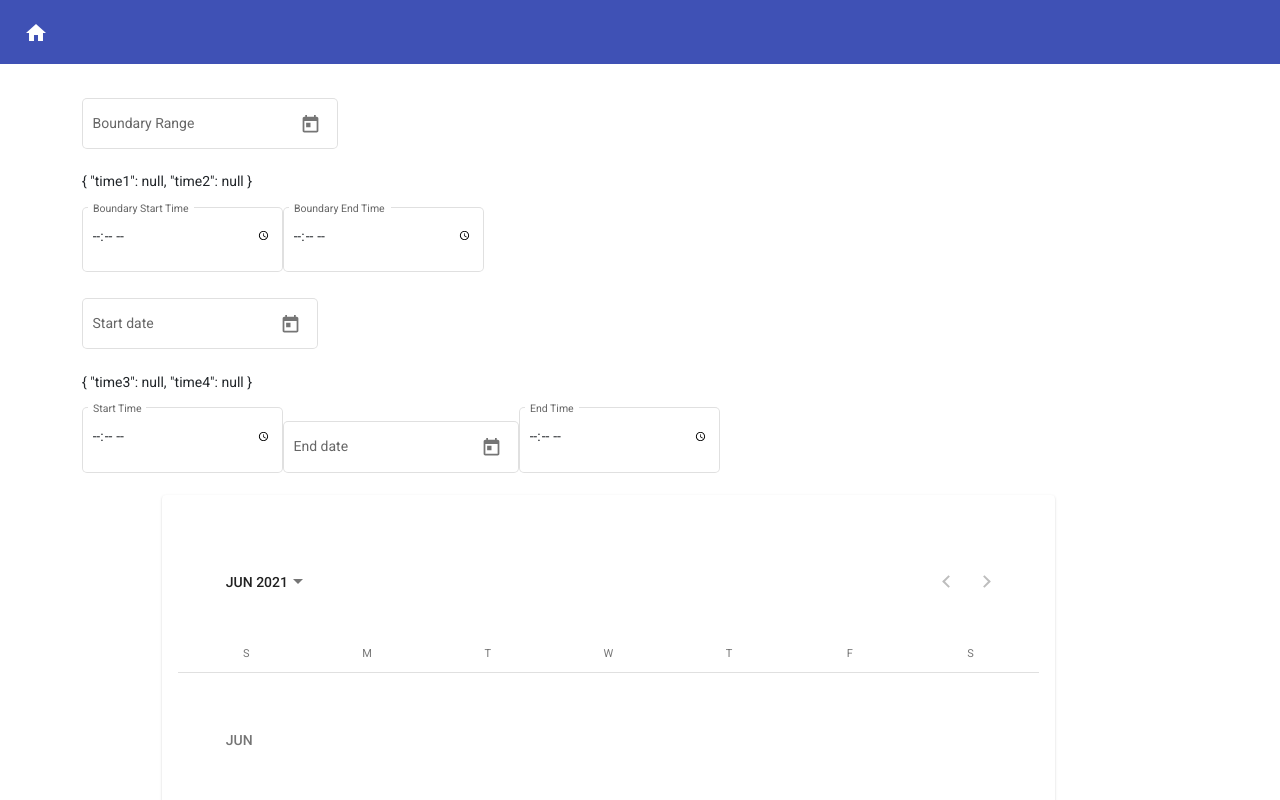
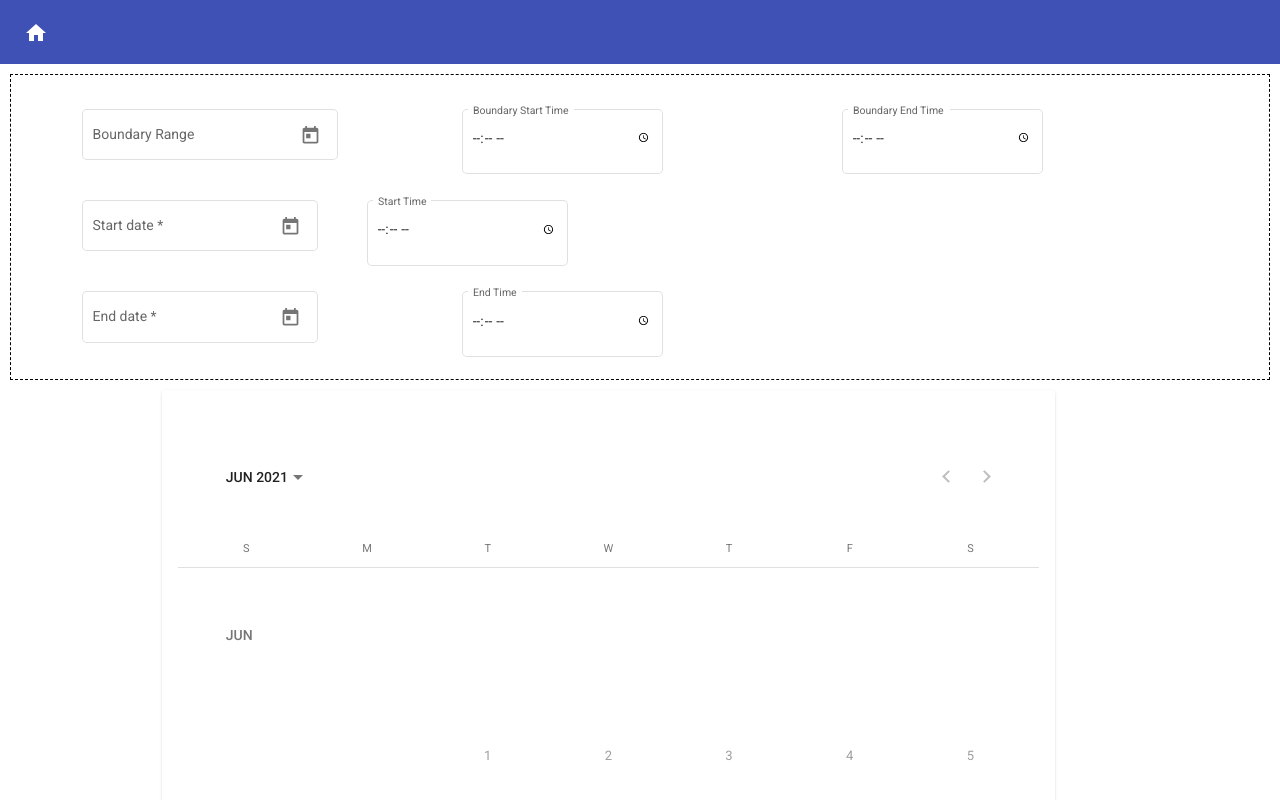
Before and after one commit to Web-Developm/calendar, an Angular app: page /calendar in a window 1280 px wide. Shown: the top 800 px of the page. Built offline with nearby package versions, Linux system fonts and the light colour scheme.

Commit message:
validations and design added

```diff
--- a/src/app/app-routing.module.ts
+++ b/src/app/app-routing.module.ts
@@ -23,4 +23,4 @@ const routes: Routes = [
   exports: [RouterModule]
 })
 export class AppRoutingModule { }
-export const route=[CalendarComponent, AppComponent, PagenotfoundComponent];
+//export const route=[CalendarComponent, AppComponent, PagenotfoundComponent];
--- a/src/app/app.module.ts
+++ b/src/app/app.module.ts
@@ -1,7 +1,7 @@
 import { NgModule } from '@angular/core';
 import { BrowserModule } from '@angular/platform-browser';
 
-import { AppRoutingModule, route } from './app-routing.module';
+import { AppRoutingModule } from './app-routing.module';
 import { AppComponent } from './app.component';
 import { BrowserAnimationsModule } from '@angular/platform-browser/animations';
 import { CalendarComponent } from './calendar/calendar.component';
@@ -15,6 +15,7 @@ import { FormsModule, ReactiveFormsModule } from '@angular/forms';
 import { MatToolbarModule } from '@angular/material/toolbar';
 import { MatIconModule } from '@angular/material/icon';
 import { MatMenuModule } from '@angular/material/menu';
+import { MatGridListModule } from '@angular/material/grid-list';
 
 import { MatMomentDateModule } from '@angular/material-moment-adapter';
 import { PagenotfoundComponent } from './pagenotfound/pagenotfound.component';
@@ -44,7 +45,8 @@ import { PagenotfoundComponent } from './pagenotfound/pagenotfound.component';
     ReactiveFormsModule,
     MatToolbarModule,
     MatIconModule,
-    MatMenuModule
+    MatMenuModule,
+    MatGridListModule
   ],
   providers: [],
   bootstrap: [AppComponent]
--- a/src/app/calendar/calendar.component.css
+++ b/src/app/calendar/calendar.component.css
@@ -1,3 +1,8 @@
+.sample{
+    border: 1px dashed black;
+    margin:10px;
+}
+
 .demo-inline-calendar-card{
     width:80%;
     margin-left: 5rem;
--- a/src/app/calendar/calendar.component.html
+++ b/src/app/calendar/calendar.component.html
@@ -1,13 +1,15 @@
+<div class="sample">
+    <div class="container top">
 
-
-<div class="container top">
+        <div class="row">
+            <div class="col-sm-4">
                 <mat-form-field appearance="outline" [formGroup]="select">
                     <mat-label>Boundary Range</mat-label>
                     <mat-date-range-input [rangePicker]="picker">
                         <input matStartDate placeholder="Boundry Date" formControlName="start"
                             (dateInput)="changeDate1('input',$event)" (dateChange)="changeDate1('change',$event)">
-            <input matEndDate placeholder="Boundry Date" formControlName="end" (dateInput)="changeDate2('input',$event)"
-                (dateChange)="changeDate2('change',$event)">
+                        <input matEndDate placeholder="Boundry Date" formControlName="end"
+                            (dateInput)="changeDate2('input',$event)" (dateChange)="changeDate2('change',$event)">
                     </mat-date-range-input>
 
                     <mat-datepicker-toggle matSuffix [for]="picker"></mat-datepicker-toggle>
@@ -18,32 +20,41 @@
                         </mat-datepicker-actions>
                     </mat-date-range-picker>
                 </mat-form-field>
+            </div>
+
+            <div class="col-sm-4">
+                <mat-form-field appearance="outline" [formGroup]="timeValue1">
+                    <mat-label>Boundary Start Time</mat-label>
+                    <input type="time" matInput placeholder="Start Time" formControlName="time1"
+                        (change)="timeChange1($event)">
+                </mat-form-field>
+            </div>
+
+            <div class="col-sm-4">
+                <mat-form-field appearance="outline" [formGroup]="timeValue1">
+                    <mat-label>Boundary End Time</mat-label>
+                    <input type="time" matInput placeholder="End Time" formControlName="time2"
+                        (change)="timeChange2($event)">
+                </mat-form-field>
+            </div>
+        </div>
+
 
     </div>
 
 
 
-<div class="container" [formGroup]="timeValue1">
-    <p>{{timeValue1.value| json}}</p>
-    <mat-form-field appearance="outline">
-        <mat-label>Boundary Start Time</mat-label>
-        <input type="time" matInput placeholder="Start Time" formControlName="time1" (change)="timeChange1($event)">
-    </mat-form-field>
-
-    <mat-form-field appearance="outline">
-        <mat-label>Boundary End Time</mat-label>
-        <input type="time" matInput placeholder="End Time" formControlName="time2" (change)="timeChange2($event)">
-    </mat-form-field>
-
-</div>
-
-
 
     <div class="container">
+
+        <div class="row">
+            <div class="col-sm-3">
                 <mat-form-field appearance="outline" [formGroup]="custom">
                     <mat-label>Start date</mat-label>
-        <input matInput [matDatepicker]="picker1" formControlName="value1" (dateInput)="changeDate3('input',$event)"
-            (dateChange)="changeDate3('change',$event)" [min]="first" [max]="last">
+                    <input matInput [matDatepicker]="picker1" formControlName="value1"
+                        (dateInput)="changeDate3('input',$event)" (dateChange)="changeDate3('change',$event)"
+                        [min]="first" [max]="last">
+                        <mat-error *ngIf="custom.controls['value1'].invalid">{{getstart()}}</mat-error>
                     <mat-datepicker-toggle matSuffix [for]="picker1"></mat-datepicker-toggle>
                     <mat-datepicker touchUi #picker1>
                         <mat-datepicker-actions>
@@ -52,18 +63,28 @@
                         </mat-datepicker-actions>
                     </mat-datepicker>
                 </mat-form-field>
+            </div>
 
-    <p>{{timeValue2.value | json}}</p>
-
+            <div class="col-sm-3">
                 <mat-form-field appearance="outline" [formGroup]="timeValue2">
                     <mat-label>Start Time</mat-label>
                     <input type="time" matInput formControlName="time3" (change)="timeChange3($event)">
                 </mat-form-field>
+            </div>
+        </div>
 
+    </div>
+
+    <div class="container">
+
+        <div class="row">
+            <div class="col-sm-4">
                 <mat-form-field appearance="outline" [formGroup]="custom">
                     <mat-label>End date</mat-label>
-        <input matInput [matDatepicker]="picker2" formControlName="value2" (dateInput)="changeDate4('input',$event)"
-            (dateChange)="changeDate4('change',$event)" [min]="first" [max]="last">
+                    <input matInput [matDatepicker]="picker2" formControlName="value2"
+                        (dateInput)="changeDate4('input',$event)" (dateChange)="changeDate4('change',$event)"
+                        [min]="first" [max]="last">
+                        <mat-error *ngIf="custom.controls['value2'].invalid">{{getend()}}</mat-error>
                     <mat-datepicker-toggle matSuffix [for]="picker2"></mat-datepicker-toggle>
                     <mat-datepicker touchUi #picker2>
                         <mat-datepicker-actions>
@@ -72,12 +93,22 @@
                         </mat-datepicker-actions>
                     </mat-datepicker>
                 </mat-form-field>
+            </div>
 
+            <div class="col-sm-4">
                 <mat-form-field appearance="outline" [formGroup]="timeValue2">
                     <mat-label>End Time</mat-label>
                     <input type="time" matInput formControlName="time4" (change)="timeChange4($event)">
                 </mat-form-field>
             </div>
+        </div>
+
+    </div>
+</div>
+
+
+
+
 
 
 
--- a/src/app/calendar/calendar.component.ts
+++ b/src/app/calendar/calendar.component.ts
@@ -1,6 +1,6 @@
 import { Component, OnInit, ViewChild } from '@angular/core';
 import { MatCalendarCellCssClasses, MatCalendar, MatCalendarCellClassFunction, MatDatepicker, MatDatepickerInputEvent } from '@angular/material/datepicker';
-import { FormControl, FormGroup, FormBuilder } from '@angular/forms';
+import { FormControl, FormGroup, FormBuilder, Validators } from '@angular/forms';
 
 import moment from 'moment';
 
@@ -56,29 +56,30 @@ export class CalendarComponent implements OnInit {
     this.refreshDR();
   }
 
+  /* Boundary Date Range */
   select = this.fb.group({
-    start: [],
-    end: []
+    start: [''],
+    end: ['']
+  });
+
+  /* Boundary time*/
+  timeValue1 = this.fb.group({
+    time1: [''],
+    time2: ['']
   });
 
 
+  /*Start and End date in date range*/
   custom = this.fb.group({
-    value1: [],
-    value2: []
+    value1: ['', Validators.required],
+    value2: ['',Validators.required]
   });
 
-  /* Boundary time*/
-
-  timeValue1 = this.fb.group({
-    time1: [],
-    time2: []
-  });
 
   /* start time and end time*/
-
   timeValue2 = this.fb.group({
-    time3: [],
-    time4: []
+    time3: [''],
+    time4: ['']
   })
 
   // first: any = new Date(this.select.get('start')?.value);
@@ -196,6 +197,29 @@ export class CalendarComponent implements OnInit {
   }
 
 
+  /* validation methods*/
+
+  getstart()
+  {
+    if(this.custom.controls['value1'].hasError('required'))
+    {
+      return 'start date'
+    }
+
+    return '';
+  }
+
+  getend()
+  {
+    if(this.custom.controls['value2'].hasError('required'))
+    {
+      return 'end date';
+    }
+
+    return '';
+  }
+
+
 
 
 
```
Lines whose indentation alone changed are shown as unchanged.
